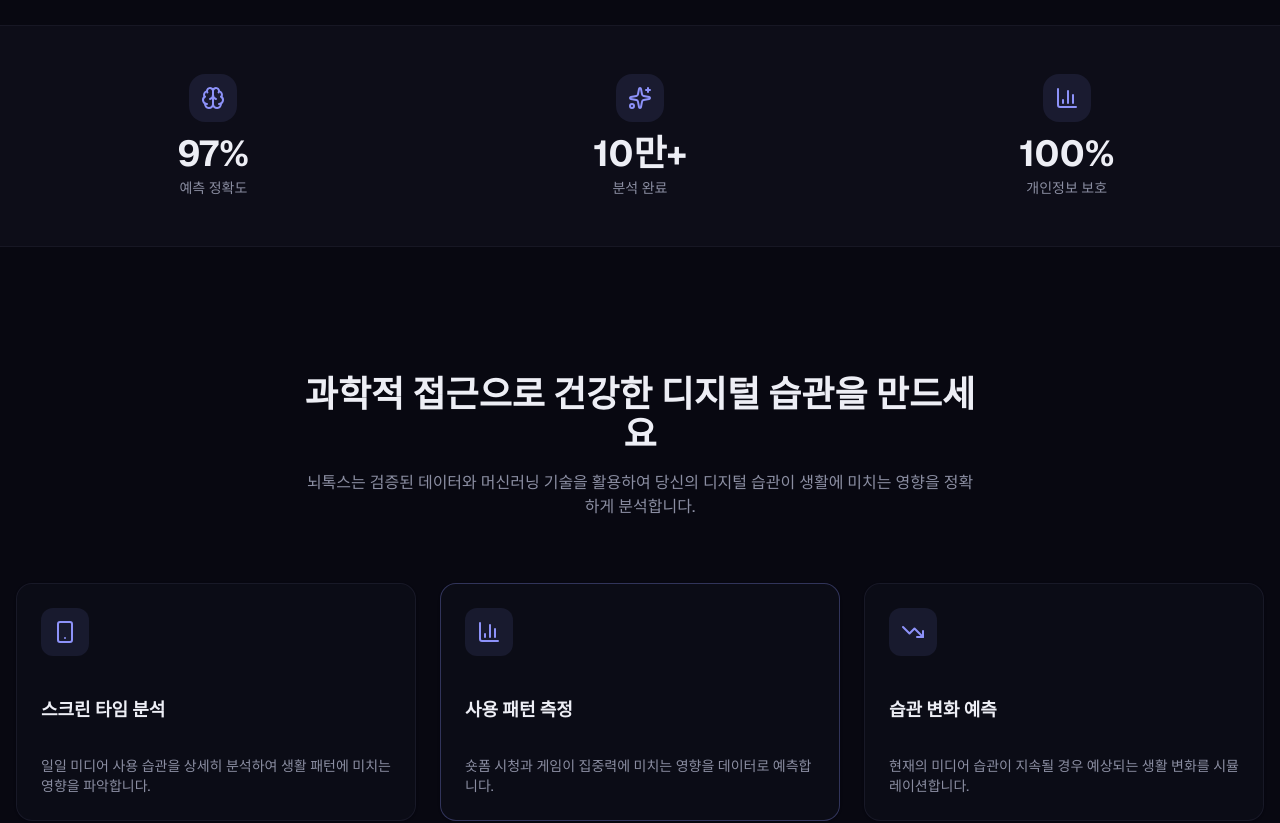
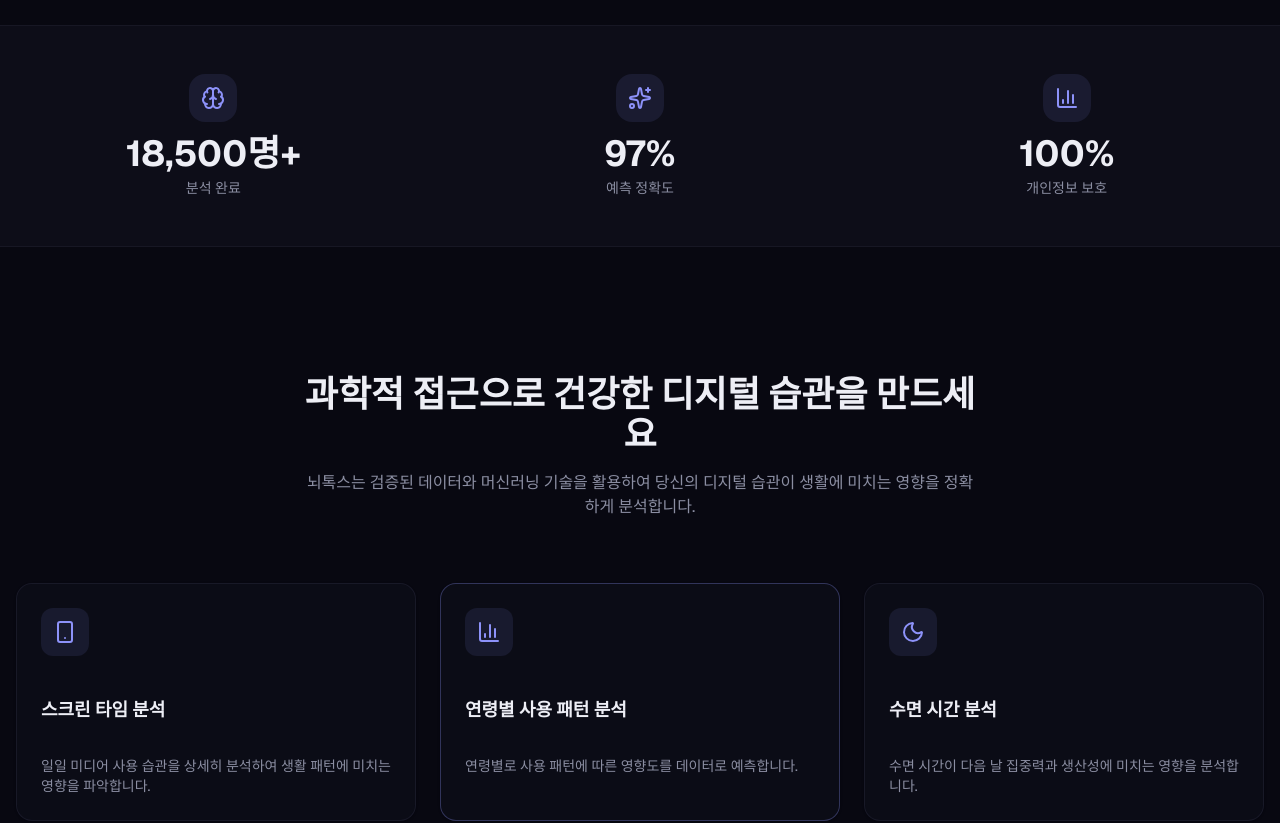
Before and after one commit to mingyu1214/v0-app-development-with-csv, a Next.js app: page / in a window 1280 px wide. Shown: the part 780-1603 px from the top of the page. Built offline with nearby package versions, Linux system fonts and the light colour scheme.

Commit message:
feat: update homepage with new analysis cards based on Azure Platform
Add cards for statistics, age-based usage patterns, sleep time analysis, and Azure risk model.

```diff
--- a/app/page.tsx
+++ b/app/page.tsx
@@ -4,7 +4,7 @@ import { Button } from '@/components/ui/button'
 import { Card } from '@/components/ui/card'
 import { Header } from '@/components/header'
 
-// 6개 기능 카드 (의학용어 제외)
+// 6개 기능 카드
 const features = [
   {
     icon: Smartphone,
@@ -13,18 +13,18 @@ const features = [
   },
   {
     icon: BarChart3,
-    title: '사용 패턴 측정',
-    description: '숏폼 시청과 게임이 집중력에 미치는 영향을 데이터로 예측합니다.',
+    title: '연령별 사용 패턴 분석',
+    description: '연령별로 사용 패턴에 따른 영향도를 데이터로 예측합니다.',
+  },
+  {
+    icon: Moon,
+    title: '수면 시간 분석',
+    description: '수면 시간이 다음 날 집중력과 생산성에 미치는 영향을 분석합니다.',
   },
   {
     icon: TrendingDown,
-    title: '습관 변화 예측',
-    description: '현재의 미디어 습관이 지속될 경우 예상되는 생활 변화를 시뮬레이션합니다.',
-  },
-  {
-    icon: Moon,
-    title: '취침 전 습관 분석',
-    description: '수면 전 디지털 기기 사용이 수면의 질과 다음 날 집중력에 미치는 영향을 분석합니다.',
+    title: 'Azure Platform 기반',
+    description: '신뢰할 수 있는 MS Azure Platform을 기반으로 위험도 모델을 시뮬레이션합니다.',
   },
   {
     icon: Lightbulb,
@@ -39,8 +39,8 @@ const features = [
 ]
 
 const stats = [
-  { icon: Brain, value: '97%', label: '예측 정확도' },
-  { icon: Sparkles, value: '10만+', label: '분석 완료' },
+  { icon: Brain, value: '18,500명+', label: '분석 완료' },
+  { icon: Sparkles, value: '97%', label: '예측 정확도' },
   { icon: BarChart3, value: '100%', label: '개인정보 보호' },
 ]
 
```
